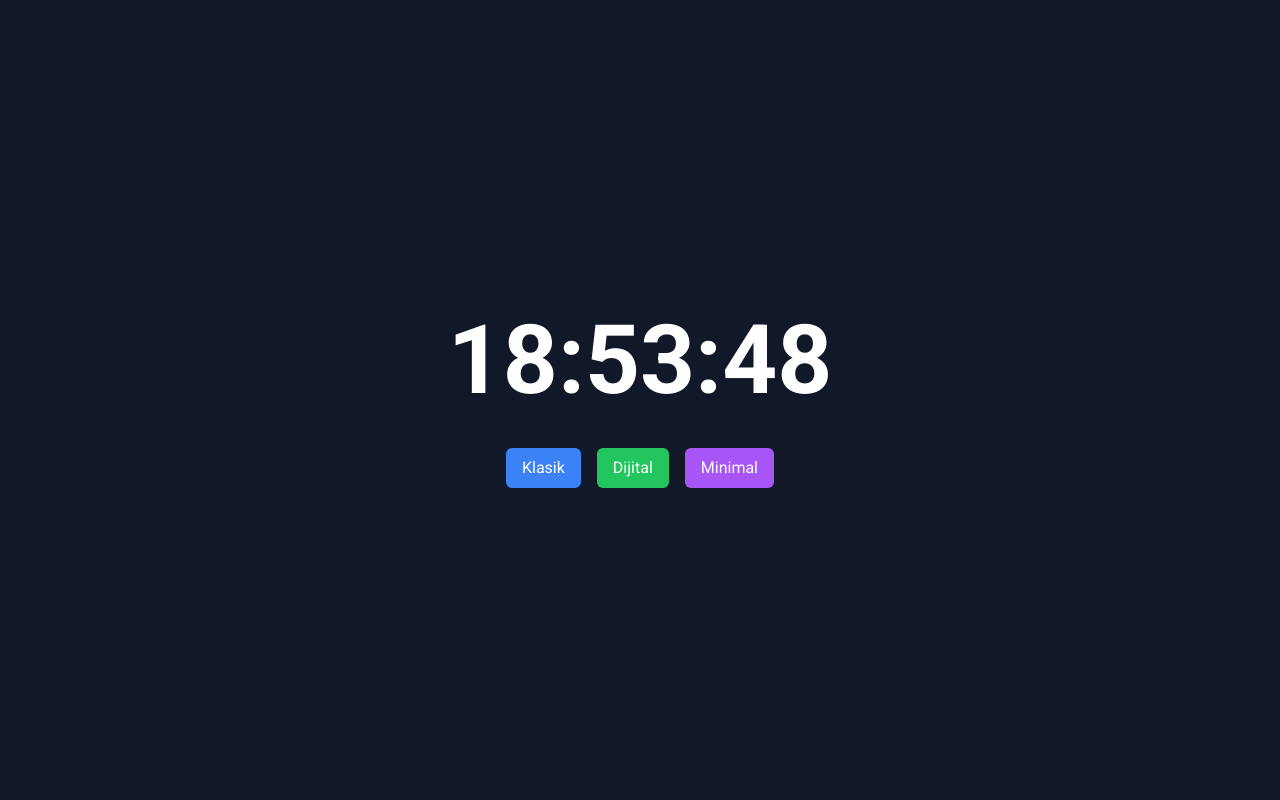
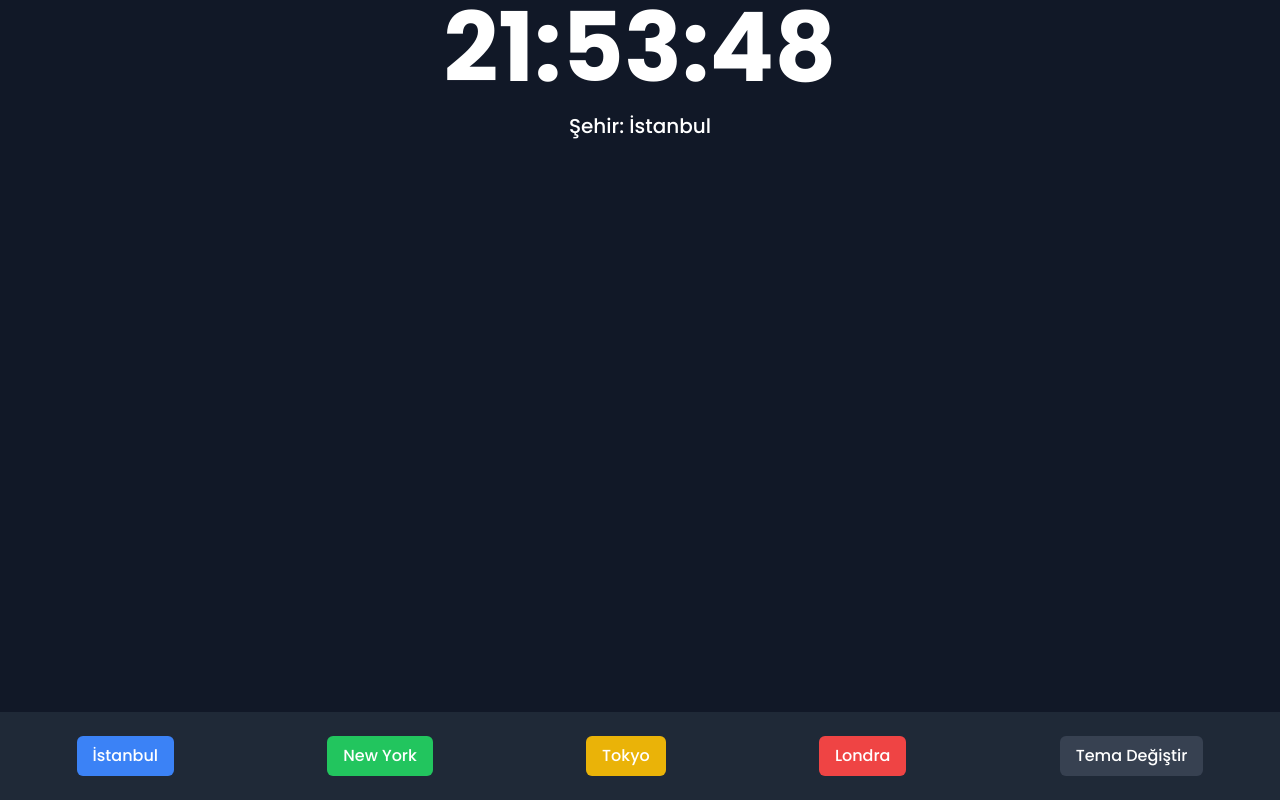
Before and after one commit to devyigit/devyigit.github.io, a plain HTML site: page saat/index.html in a window 1280 px wide. Drawn offline with nearby package versions, Linux system fonts and the light colour scheme.

Commit message:
Update index.html

```diff
--- a/saat/index.html
+++ b/saat/index.html
@@ -5,55 +5,84 @@
   <meta name="viewport" content="width=device-width, initial-scale=1.0">
   <title>Modern Saat Uygulaması</title>
   <script src="https://cdn.tailwindcss.com"></script>
-  <link href="https://fonts.googleapis.com/css2?family=Roboto:wght@400;700&display=swap" rel="stylesheet">
+  <link href="https://fonts.googleapis.com/css2?family=Poppins:wght@300;500;700&display=swap" rel="stylesheet">
   <style>
     body {
-      font-family: 'Roboto', sans-serif;
+      font-family: 'Poppins', sans-serif;
+      transition: background-color 0.3s, color 0.3s;
     }
   </style>
 </head>
 <body class="bg-gray-900 text-white flex flex-col items-center justify-center min-h-screen">
+
   <!-- Saat Ekranı -->
   <div id="clock" class="text-8xl font-bold"></div>
+  <div id="timezone" class="text-xl mt-4 font-medium"></div>
 
   <!-- Alt Butonlar -->
-  <div class="mt-10 flex gap-4">
+  <div class="w-full mt-auto py-6 bg-gray-800 flex justify-around items-center">
     <button
       class="bg-blue-500 hover:bg-blue-600 text-white py-2 px-4 rounded-md"
-      onclick="changeClockStyle('classic')">
-      Klasik
+      onclick="changeTimeZone('Europe/Istanbul', 'İstanbul')">
+      İstanbul
     </button>
     <button
       class="bg-green-500 hover:bg-green-600 text-white py-2 px-4 rounded-md"
-      onclick="changeClockStyle('digital')">
-      Dijital
+      onclick="changeTimeZone('America/New_York', 'New York')">
+      New York
     </button>
     <button
-      class="bg-purple-500 hover:bg-purple-600 text-white py-2 px-4 rounded-md"
-      onclick="changeClockStyle('minimal')">
-      Minimal
+      class="bg-yellow-500 hover:bg-yellow-600 text-white py-2 px-4 rounded-md"
+      onclick="changeTimeZone('Asia/Tokyo', 'Tokyo')">
+      Tokyo
+    </button>
+    <button
+      class="bg-red-500 hover:bg-red-600 text-white py-2 px-4 rounded-md"
+      onclick="changeTimeZone('Europe/London', 'Londra')">
+      Londra
+    </button>
+    <button
+      class="bg-gray-700 hover:bg-gray-600 text-white py-2 px-4 rounded-md"
+      onclick="toggleTheme()">
+      Tema Değiştir
     </button>
   </div>
 
   <script>
     // Saat Gösterimi
     const clock = document.getElementById('clock');
+    const timezoneDisplay = document.getElementById('timezone');
+    let currentTimezone = 'Europe/Istanbul';
+    let currentCity = 'İstanbul';
+    let isDarkTheme = true;
+
     function updateClock() {
-      const now = new Date();
-      clock.textContent = now.toLocaleTimeString('tr-TR');
+      const now = new Date().toLocaleTimeString('tr-TR', {
+        timeZone: currentTimezone,
+        hour: '2-digit',
+        minute: '2-digit',
+        second: '2-digit'
+      });
+      clock.textContent = now;
+      timezoneDisplay.textContent = `Şehir: ${currentCity}`;
     }
     setInterval(updateClock, 1000);
 
-    // Stil Değiştirme
-    function changeClockStyle(style) {
-      if (style === 'classic') {
-        clock.className = 'text-8xl font-bold';
-      } else if (style === 'digital') {
-        clock.className = 'text-8xl font-mono';
-      } else if (style === 'minimal') {
-        clock.className = 'text-6xl font-thin';
-      }
+    // Zaman Dilimi Değiştirme
+    function changeTimeZone(timezone, city) {
+      currentTimezone = timezone;
+      currentCity = city;
+      updateClock();
     }
+
+    // Tema Değiştirme
+    function toggleTheme() {
+      isDarkTheme = !isDarkTheme;
+      document.body.className = isDarkTheme
+        ? 'bg-gray-900 text-white'
+        : 'bg-gray-100 text-gray-900';
+    }
+
     updateClock();
   </script>
 </body>
```
